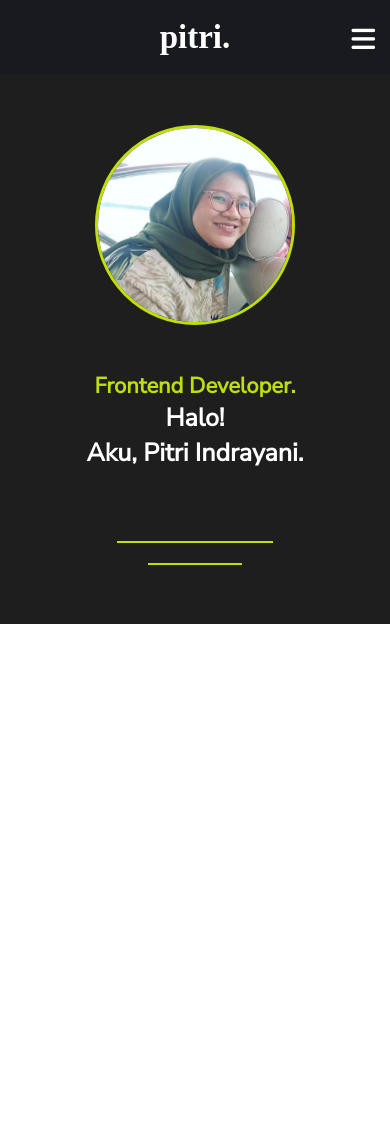
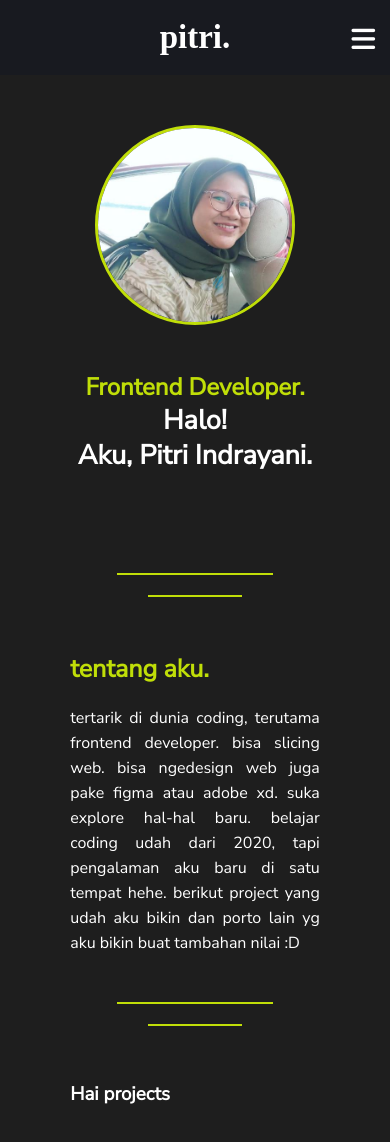
Before and after one commit to indrayanipitri/my-porto, a React (Create React App) app: page / in a window 390 px wide. Before the commit the page ends 844 px from the top, so only its background shows below. Built offline with nearby package versions, Linux system fonts and the light colour scheme; the HTML template or start-up script is replaced by a standard one; a web font is replaced by a local one.

Commit message:
add about me and make it responsive

```diff
--- a/src/App.css
+++ b/src/App.css
@@ -116,7 +116,7 @@
 /* Line */
 .line-1 {
   width: 50%;
-  margin: 100px auto 40px;
+  margin: 80px auto 40px;
   border: 1px solid #C0DE08;
 }
 .line-2 {
@@ -129,7 +129,7 @@
 .jumbotron {
   display: flex;
   justify-content: space-around;
-  padding-top: 30px;
+  padding: 30px 0;
 }
 
 .img-profile{
@@ -161,10 +161,19 @@
   line-height: 50px;
 }
 
+
+/* About me */
 .title {
-  font-size: 28px;
+  font-size: 25px;
   color: #C0DE08;
+  margin-bottom: 20px;
 }
+
+.description {
+  line-height: 25px;
+  text-align: justify;
+}
+
 
 @media screen and (max-width: 1028px) {
 
@@ -226,11 +235,13 @@
   }
 
   .my-name h2{
-    font-size: 22px;
+    font-size: 24px;
   }
 
   .my-name h1 {
-    font-size: 25px;
+    font-size: 27px;
     line-height: 35px;
   }
 }
+
+/* About me */
--- a/src/pages/About.js
+++ b/src/pages/About.js
@@ -3,7 +3,7 @@ export default function About() {
     <section className="section">
         <article className="about-me">
             <h2 className="title">tentang aku.</h2>
-            <p> tertarik di dunia coding, terutama frontend developer. bisa slicing web. bisa ngedesign web juga pake figma atau adobe xd. suka explore hal-hal baru. belajar coding udah dari 2020, tapi pengalaman aku baru di satu tempat hehe. berikut project yang udah aku bikin dan porto lain yg aku bikin buat tambahan nilai :D</p>
+            <p className="description"> tertarik di dunia coding, terutama frontend developer. bisa slicing web. bisa ngedesign web juga pake figma atau adobe xd. suka explore hal-hal baru. belajar coding udah dari 2020, tapi pengalaman aku baru di satu tempat hehe. berikut project yang udah aku bikin dan porto lain yg aku bikin buat tambahan nilai :D</p>
         </article>
     </section>
     </>
--- a/src/pages/Home.js
+++ b/src/pages/Home.js
@@ -1,5 +1,7 @@
 import imgProfile from '../images/pipit.png'
 import Line from '../Line/Line'
+import About from './About'
+import Projects from './Projects'
 
 export default function Home() {
     return <>
@@ -16,6 +18,9 @@ export default function Home() {
             </div>
         </div>
     <Line/>
+    <About />
+    <Line/>
+    <Projects />
     </section>
 
     </>
```
